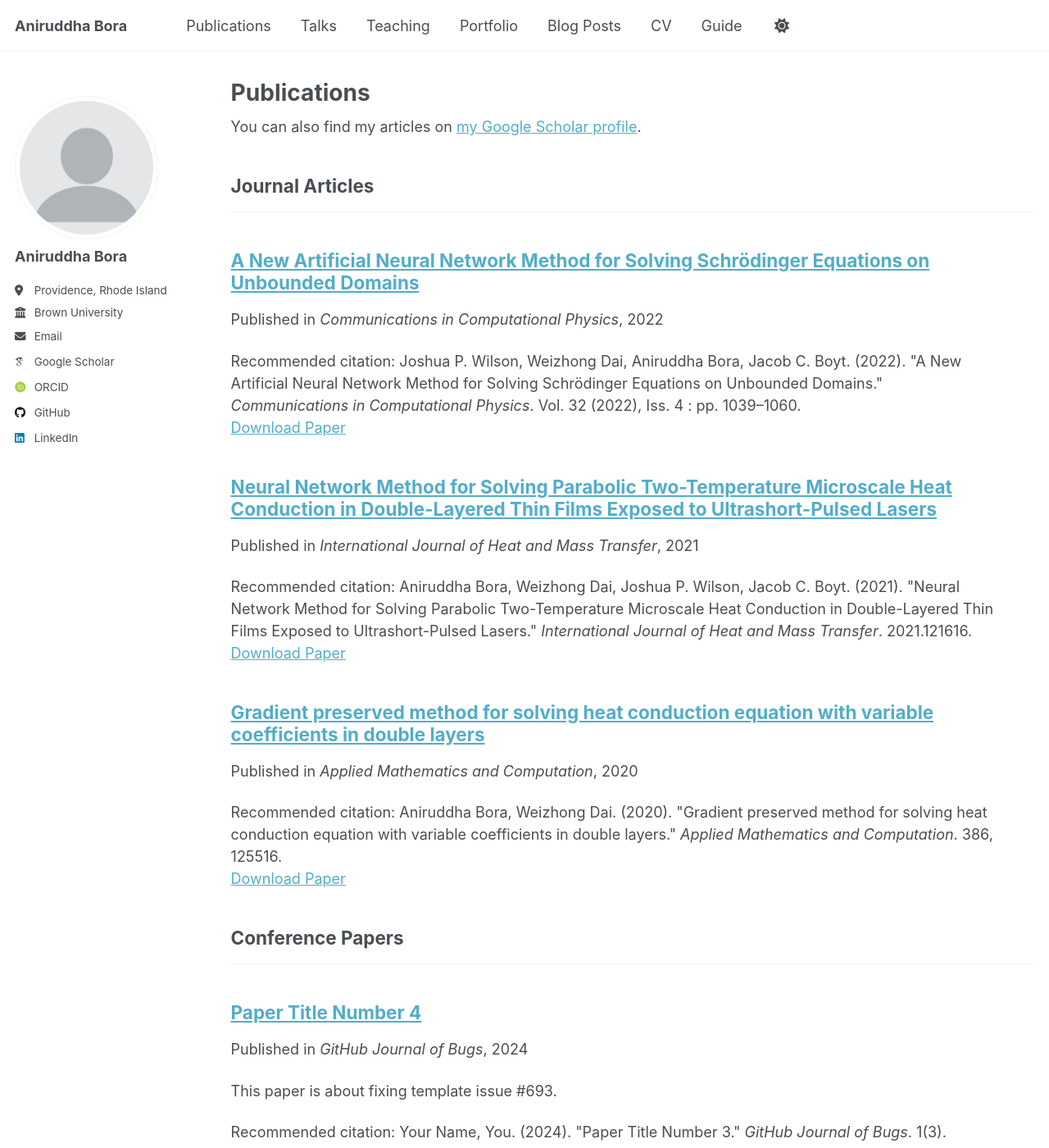
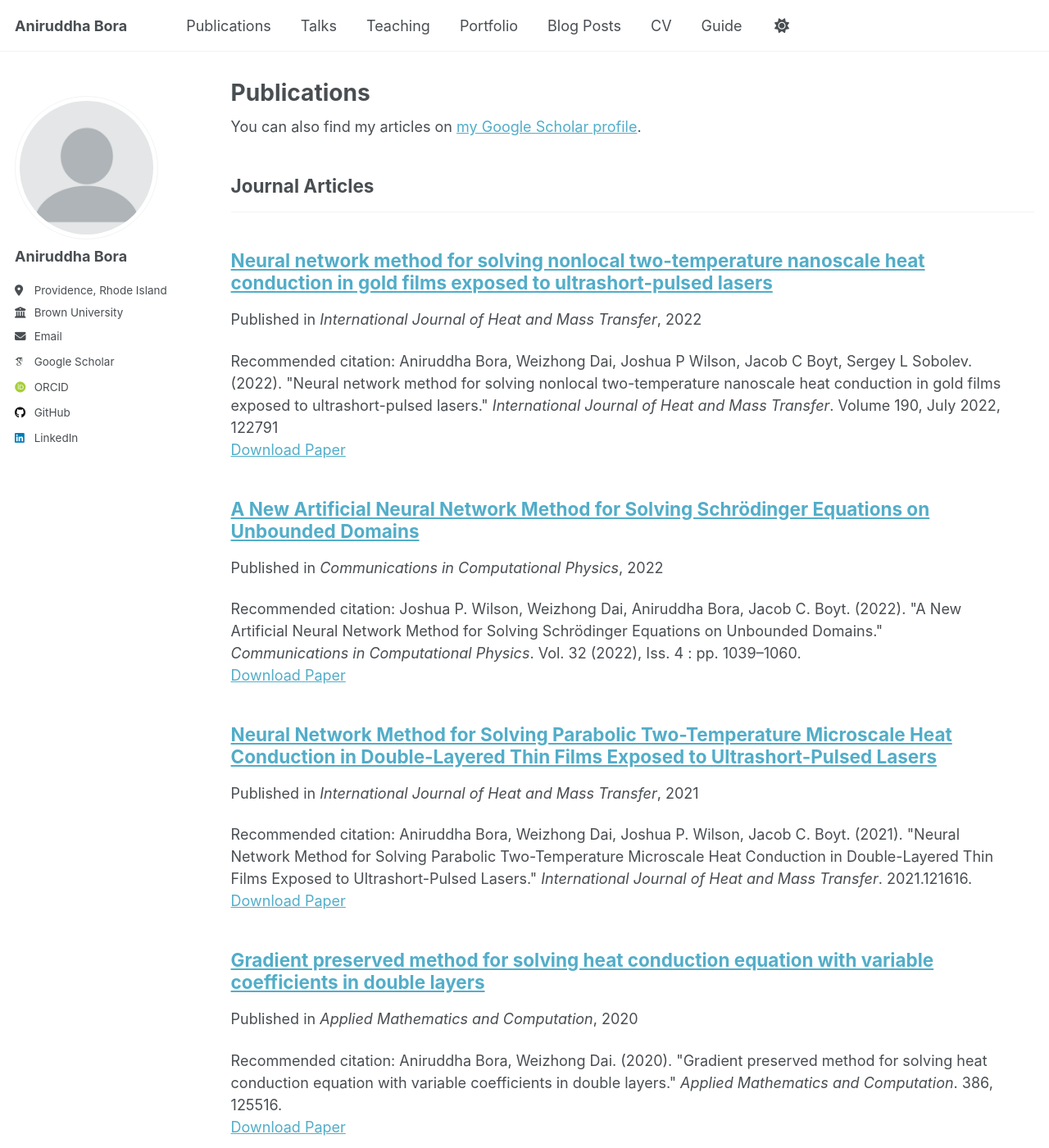
Before and after one commit to aniruddhabora/aniruddhabora.github.io, a Jekyll site: the page built from _pages/publications.html, in a window 1280 px wide and 1400 px high. Shown: the whole window at 82% size. Built offline with Jekyll 4.4.1, drawn with Linux system fonts in a browser that asks for light colours; some web fonts are replaced.

Commit message:
Update 2024-02-17-paper-title-number-4.md

```diff
--- a/_publications/2024-02-17-paper-title-number-4.md
+++ b/_publications/2024-02-17-paper-title-number-4.md
@@ -1,13 +1,10 @@
 ---
-title: "Paper Title Number 4"
+title: "Neural network method for solving nonlocal two-temperature nanoscale heat conduction in gold films exposed to ultrashort-pulsed lasers"
 collection: publications
-category: conferences
-permalink: /publication/2024-02-17-paper-title-number-4
-excerpt: 'This paper is about fixing template issue #693.'
-date: 2024-02-17
-venue: 'GitHub Journal of Bugs'
-paperurl: 'http://academicpages.github.io/files/paper3.pdf'
-citation: 'Your Name, You. (2024). &quot;Paper Title Number 3.&quot; <i>GitHub Journal of Bugs</i>. 1(3).'
+category: manuscripts
+permalink: https://doi.org/10.1016/j.ijheatmasstransfer.2022.122791
+date: 2022-03-19
+venue: 'International Journal of Heat and Mass Transfer'
+paperurl: 'https://global-sci.com/article/79490/a-new-artificial-neural-network-method-for-solving-schroumldinger-equations-on-unbounded-domains'
+citation: 'Aniruddha Bora, Weizhong Dai, Joshua P Wilson, Jacob C Boyt, Sergey L Sobolev. (2022). &quot;Neural network method for solving nonlocal two-temperature nanoscale heat conduction in gold films exposed to ultrashort-pulsed lasers.&quot; <i>International Journal of Heat and Mass Transfer</i>. Volume 190, July 2022, 122791'
 ---
-
-The contents above will be part of a list of publications, if the user clicks the link for the publication than the contents of section will be rendered as a full page, allowing you to provide more information about the paper for the reader. When publications are displayed as a single page, the contents of the above "citation" field will automatically be included below this section in a smaller font.
```
